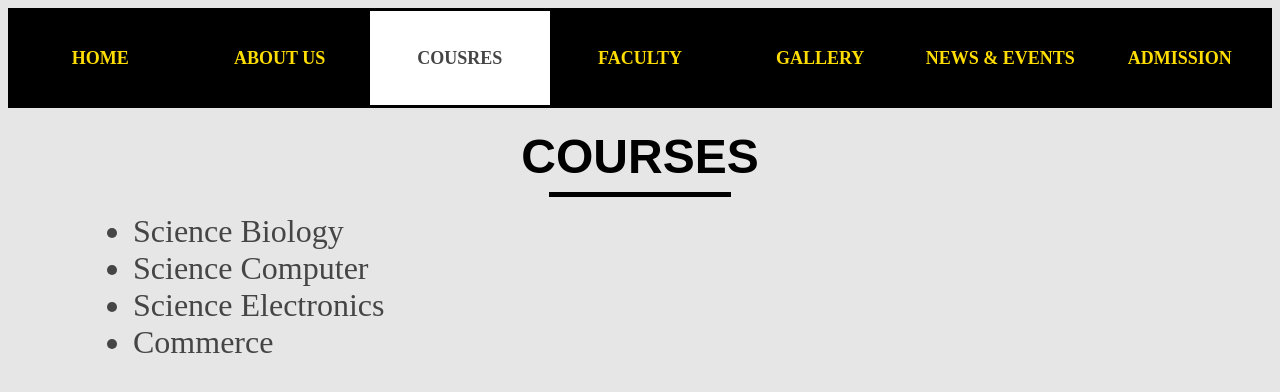
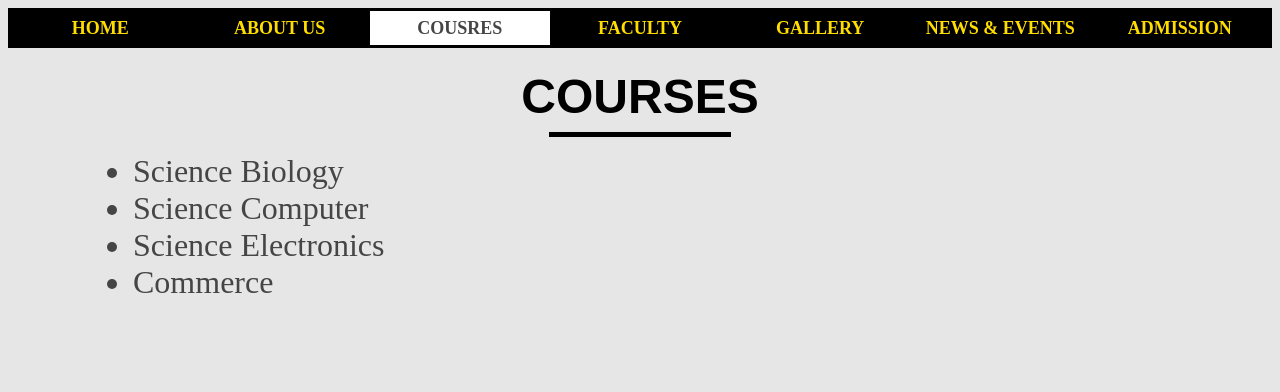
Before and after one commit to SampreetGitHub/St-Aloysius-HSS-, a plain HTML site: page courses.html in a window 1280 px wide. Drawn offline with Linux system fonts and the light colour scheme.

Commit message:
Update courses.html

```diff
--- a/courses.html
+++ b/courses.html
@@ -1,6 +1,6 @@
 <html>
     <body Link='ffdd00' vlink='ffdd00' bgcolor='#e6e6e6' text='#454545'>
-        <table border=3 bordercolor="black" width=100% height=100 rules="none" bgcolor="Black">
+        <table border=3 bordercolor="black" width=100% height=40 rules="none" bgcolor="Black">
         <tr>
             <th width=10%><a style="text-decoration:none" href='home.html'><font size=4>HOME</font></a></th>
             <th width=10%><a style="text-decoration:none" href='About.html'><font size=4>ABOUT US</font></a></th>
```
